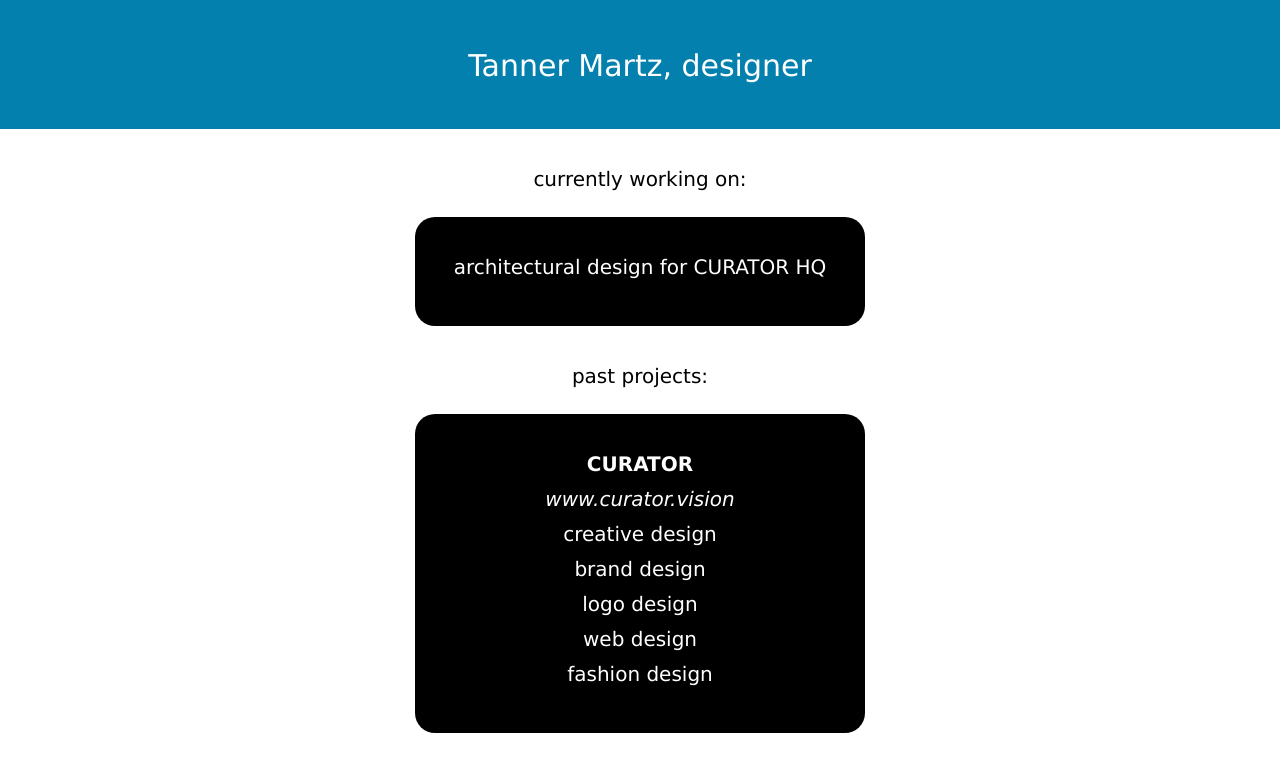
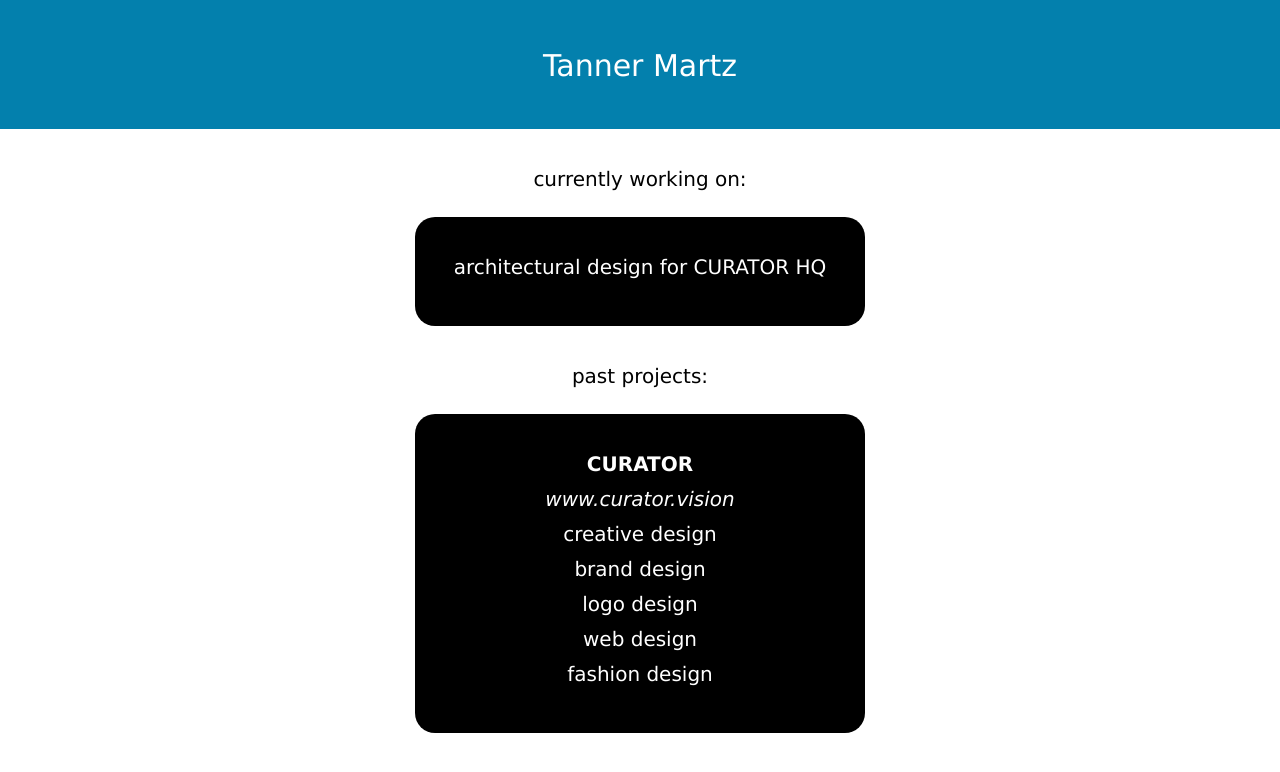
Before and after one commit to cur8tor/personalSite, a plain HTML site: page index.html in a window 1280 px wide. Drawn offline with Linux system fonts and the light colour scheme.

Commit message:
Update index.html

```diff
--- a/index.html
+++ b/index.html
@@ -18,7 +18,7 @@
 
 <div style="background-color: #0380ad;">
 <br>
-<p id="mainText2" style="font-size: 30px;">Tanner Martz, designer</p>
+<p id="mainText2" style="font-size: 30px;">Tanner Martz</p>
 <br><br>
 </div>
 <!--
```
